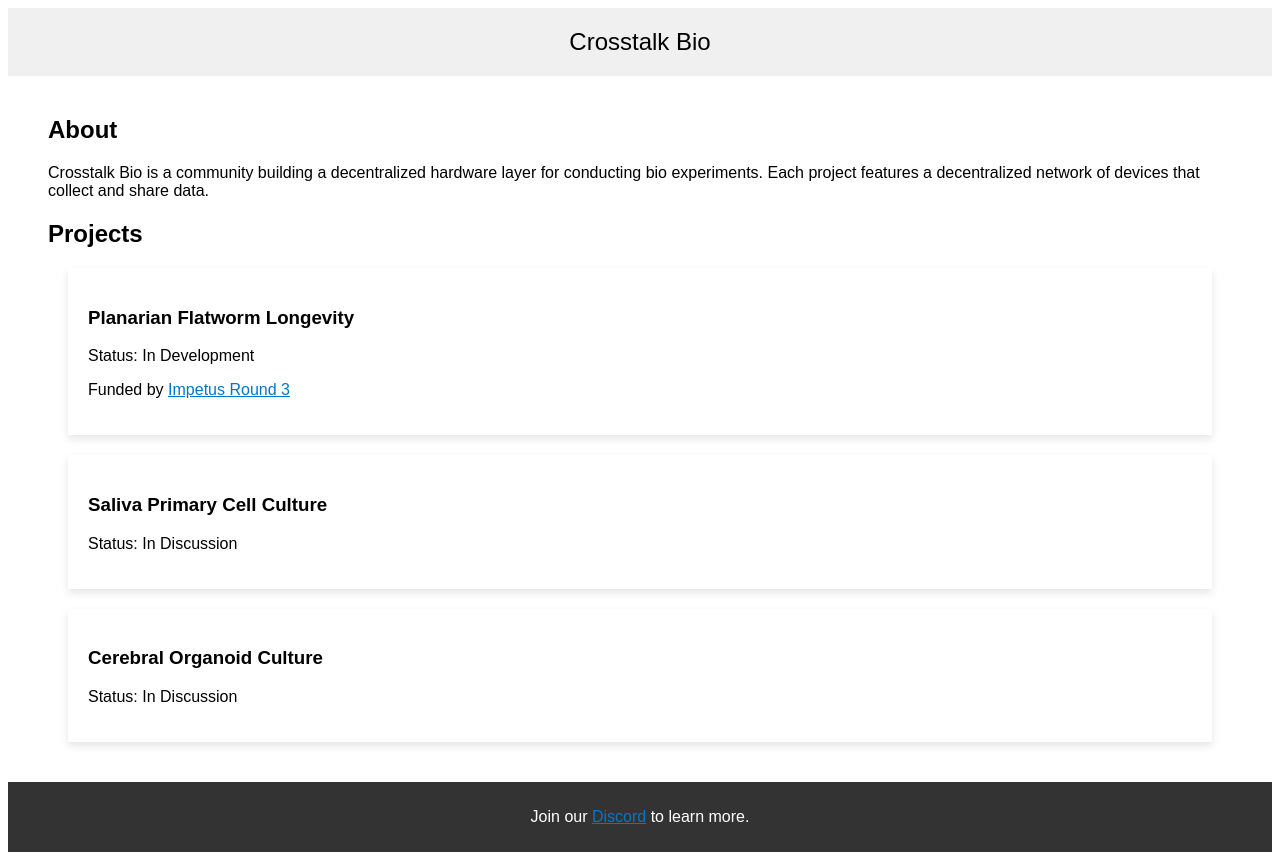
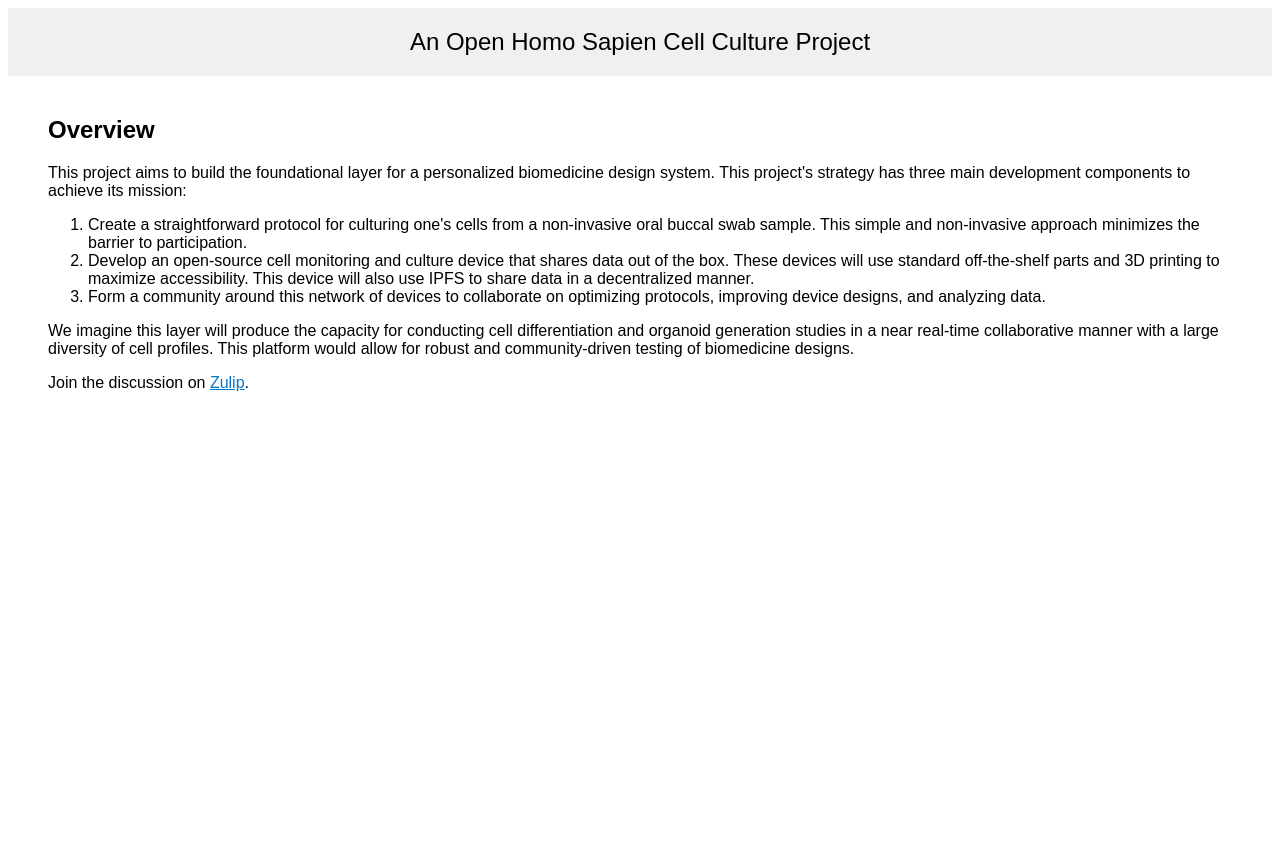
Before and after one commit to Openzyme/crosstalk, a plain HTML site: page docs/index.html in a window 1280 px wide. After the commit the page ends 800 px from the top, so only its background shows below. Drawn offline with Linux system fonts and the light colour scheme.

Commit message:
simplify website description

```diff
--- a/docs/index.html
+++ b/docs/index.html
@@ -3,7 +3,7 @@
 <head>
 <meta charset="UTF-8">
 <meta name="viewport" content="width=device-width, initial-scale=1.0">
-<title>Crosstalk Bio</title>
+<title>An Open Homo Sapien Cell Culture Project</title>
 <style>
     body {
         font-family: Arial, sans-serif;
@@ -36,28 +36,18 @@
 </head>
 <body>
 <header>
-    Crosstalk Bio
+    An Open Homo Sapien Cell Culture Project
 </header>
 <div class="section">
-<h2>About</h2>
-<p>Crosstalk Bio is a community building a decentralized hardware layer for conducting bio experiments. Each project features a decentralized network of devices that collect and share data.
-    <h2>Projects</h2>
-    <div class="card">
-        <h3>Planarian Flatworm Longevity</h3>
-        <p>Status: In Development</p>
-        <p>Funded by <a href="https://impetusgrants.org/news-and-updates/round-3-projects-funded">Impetus Round 3</a></p>
-    </div>
-    <div class="card">
-        <h3>Saliva Primary Cell Culture</h3>
-        <p>Status: In Discussion</p>
-    </div>
-    <div class="card">
-        <h3>Cerebral Organoid Culture</h3>
-        <p>Status: In Discussion</p>
-    </div>
+<h2>Overview</h2>
+<p>This project aims to build the foundational layer for a personalized biomedicine design system. This project's strategy has three main development components to achieve its mission:</p>
+<ol>
+    <li>Create a straightforward protocol for culturing one's cells from a non-invasive oral buccal swab sample. This simple and non-invasive approach minimizes the barrier to participation.</li>
+    <li>Develop an open-source cell monitoring and culture device that shares data out of the box. These devices will use standard off-the-shelf parts and 3D printing to maximize accessibility. This device will also use IPFS to share data in a decentralized manner.</li>
+    <li>Form a community around this network of devices to collaborate on optimizing protocols, improving device designs, and analyzing data.</li>
+</ol>
+<p>We imagine this layer will produce the capacity for conducting cell differentiation and organoid generation studies in a near real-time collaborative manner with a large diversity of cell profiles. This platform would allow for robust and community-driven testing of biomedicine designs.</p>
+<p>Join the discussion on <a href="https://crosstalkbio.zulipchat.com/join/dcczm6mezrs55cwyecfujjsn/">Zulip</a>.</p>
 </div>
-<footer>
-    <p>Join our <a href="https://discord.gg/vqzxM9kR">Discord</a> to learn more.</p>
-</footer>
 </body>
 </html>
```
